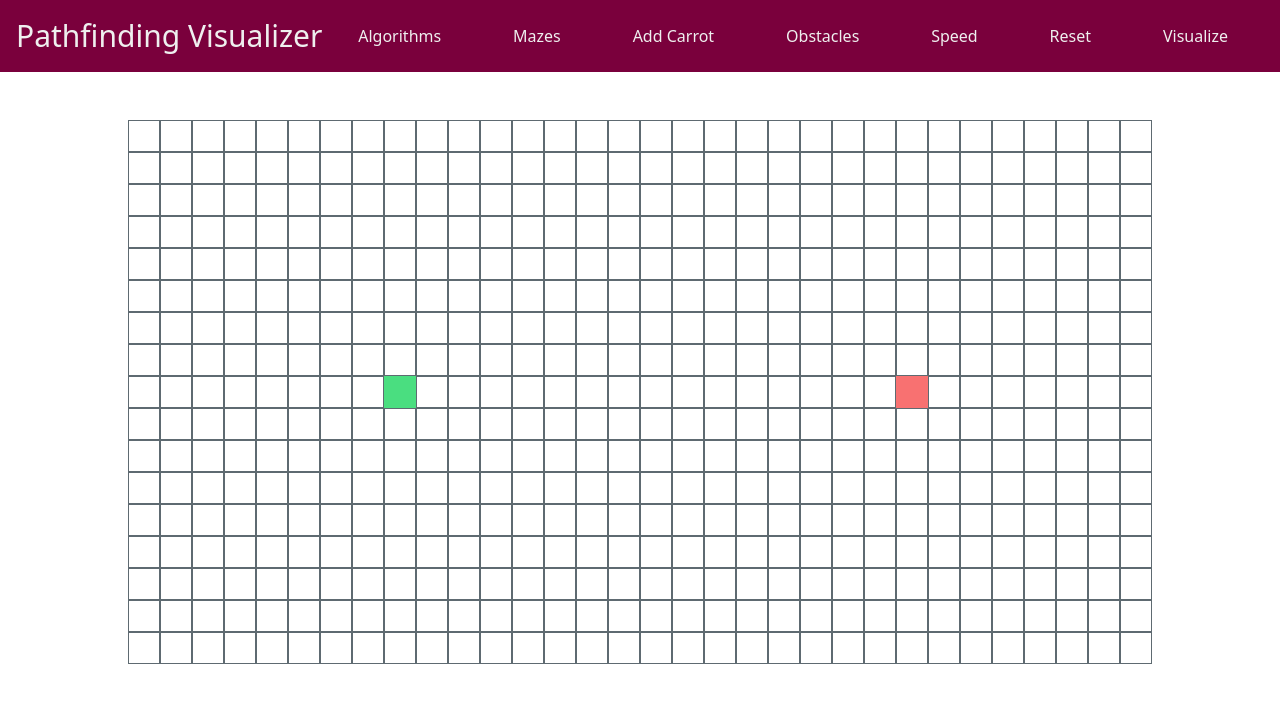
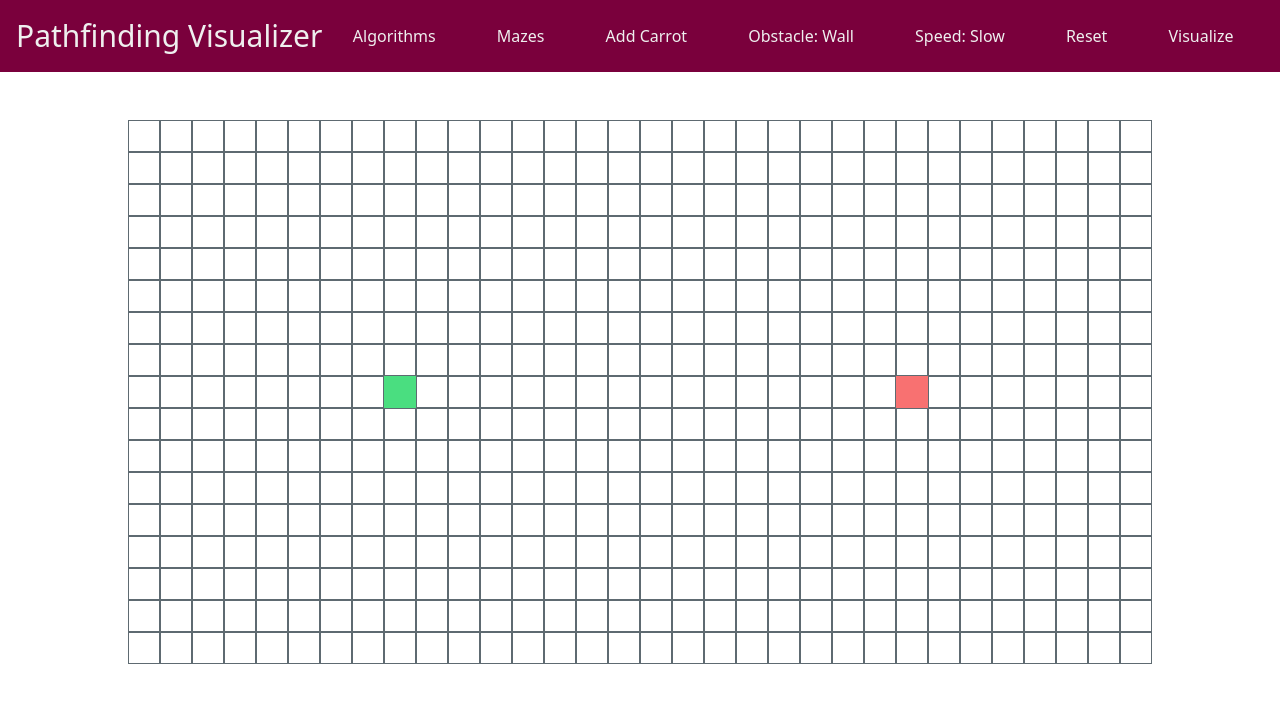
Before and after one commit to arifm6/pathfinding-visualizer, a React (Create React App) app: page / in a window 1280 px wide. Shown: the top 702 px of the page. Built offline with nearby package versions, Linux system fonts and the light colour scheme.

Commit message:
updated header and header slice to reflect current state

```diff
--- a/src/components/Header.jsx
+++ b/src/components/Header.jsx
@@ -1,6 +1,9 @@
 import React from "react";
 import HeaderDropdown from "./HeaderDropdown";
 import {
+  selectCurrentAnimationSpeed,
+  selectCurrentObstacle,
+  selectCurrentPathfindingAlgorithm,
   selectMobileMenuOpen,
   setAnimationSpeed,
   setWall,
@@ -14,6 +17,11 @@ import { addCarrot, resetBoard } from "../slices/boardSlice";
 import { recursiveDivision } from "../mazes/recursiveDivision";
 export default function Header() {
   const dispatch = useDispatch(resetBoard());
+  const currentPathfindingAlgorithm = useSelector(
+    selectCurrentPathfindingAlgorithm
+  );
+  const currentObstacle = useSelector(selectCurrentObstacle);
+  const currentAnimationSpeed = useSelector(selectCurrentAnimationSpeed);
   const headerData = [
     {
       name: "Algorithms",
@@ -46,7 +54,10 @@ export default function Header() {
       },
     },
     {
-      name: "Obstacles",
+      name: `Obstacle: ${
+        //capitalize first char
+        currentObstacle.charAt(0).toUpperCase() + currentObstacle.slice(1)
+      }`,
       dropdownItems: [
         {
           name: "Wall",
@@ -63,7 +74,13 @@ export default function Header() {
       ],
     },
     {
-      name: "Speed",
+      name: `Speed: ${
+        currentAnimationSpeed === 33
+          ? "Fast"
+          : currentAnimationSpeed === 66
+          ? "Medium"
+          : "Slow"
+      }`,
       dropdownItems: [
         {
           name: "Fast",
@@ -96,7 +113,7 @@ export default function Header() {
         dispatch(resetBoard());
       },
     },
-    { name: "Visualize", dropdownItems: [] },
+    { name: `Visualize ${currentPathfindingAlgorithm}`, dropdownItems: [] },
   ];
   const mobileMenuOpen = useSelector(selectMobileMenuOpen);
   const handleMobileMenuClick = () => {
--- a/src/slices/headerSlice.js
+++ b/src/slices/headerSlice.js
@@ -3,7 +3,7 @@ import { createSlice } from "@reduxjs/toolkit";
 const initialState = {
   currentDropdown: "none",
   mobileMenuOpen: false,
-  currentPathfindingAlgorithm: "none",
+  currentPathfindingAlgorithm: "",
   currentObstacle: "wall",
   currentAnimationSpeed: 99,
 };
@@ -42,5 +42,9 @@ export const {
 
 export const selectMobileMenuOpen = (state) => state.header.mobileMenuOpen;
 export const selectCurrentDropdown = (state) => state.header.currentDropdown;
+export const selectCurrentPathfindingAlgorithm = (state) =>
+  state.header.currentPathfindingAlgorithm;
 export const selectCurrentObstacle = (state) => state.header.currentObstacle;
+export const selectCurrentAnimationSpeed = (state) =>
+  state.header.currentAnimationSpeed;
 export default headerSlice.reducer;
```
